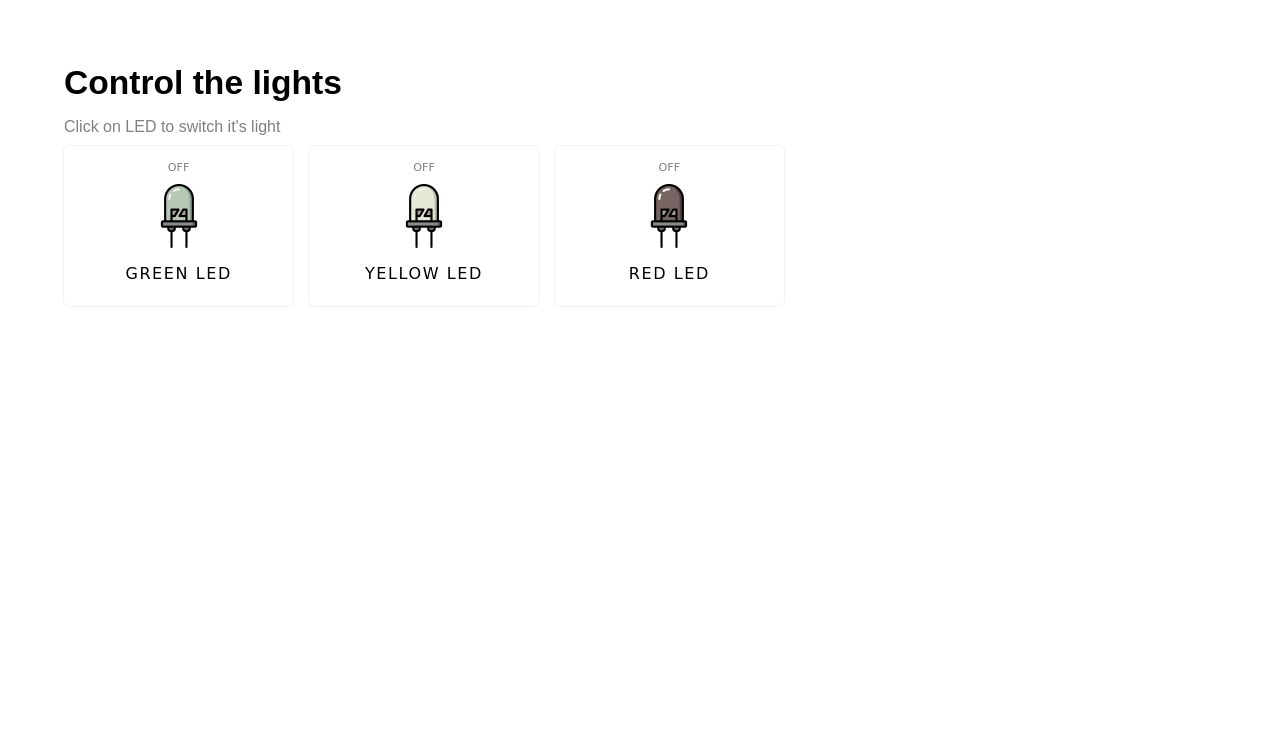
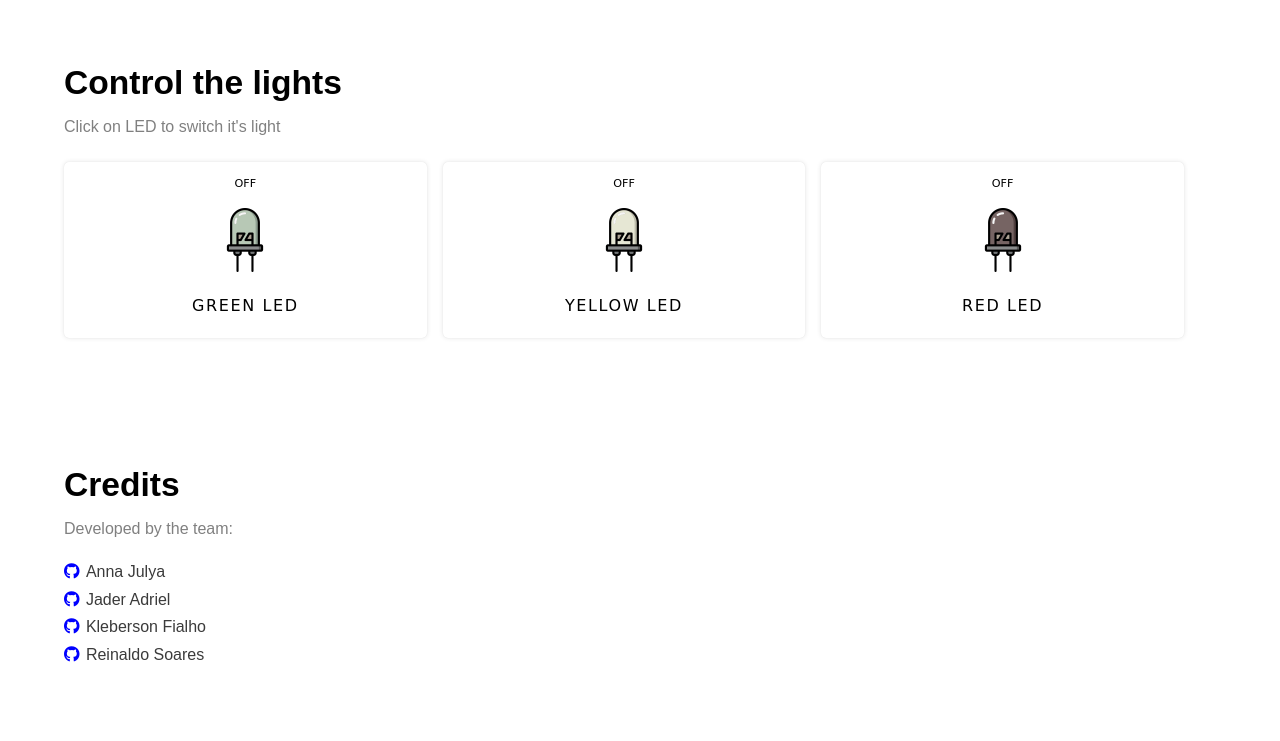
Before and after one commit to jaderAdriel/led-switch-esp8266, a website built with webpack: page docs/index.html in a window 1280 px wide. Built offline with nearby package versions, Linux system fonts and the light colour scheme; some packages are replaced by stand-ins of ours; no server answers; the database is empty; a web font is replaced by a local one.

Commit message:
additional information about the authors

```diff
--- a/docs/assets/style/scss/style.scss
+++ b/docs/assets/style/scss/style.scss
@@ -8,14 +8,26 @@
     color: inherit;
     border: 0;
     outline: none;
+    text-decoration: none;
 }
 
+$sys-c-background : #fff;
+$sys-c-primary-100 : #fff;
+$sys-c-text : rgb(0, 0, 0);
 
 
 html, body {
     width: 100%;
     height: fit-content;
     overflow: auto;
+    background-color: $sys-c-background;
+    color: $sys-c-text;
+}
+
+.main-wrapper {
+    width: 100%;
+    height: 100%;
+    min-height: 100vh;
 }
 
 #container, .main-content {
@@ -34,7 +46,7 @@ html, body {
 
     #led_list {
         width: 100%;
-        max-width: 45em;
+        max-width: 70em;
         height: auto;
         display: grid;
         grid-template-columns: repeat(auto-fit, minmax(12em, 1fr));
@@ -42,15 +54,13 @@ html, body {
 
         .field {
             position: relative;
-            height: 10em;
+            height: 11em;
             display: flex;
             justify-content: center;
             align-items: center;
             flex-direction: column;
-            box-shadow: rgba(0, 0, 0, 0.05) 0px 0px 0px 1px;
-            border-radius: 5px;
+            box-shadow: rgba(0, 0, 0, 0.1) 0px 0px 5px 0px, rgba(0, 0, 0, 0.1) 0px 0px 1px 0px;            border-radius: 5px;
             padding: 1.4em;
-
 
 
             .wrapper {
@@ -61,11 +71,18 @@ html, body {
             }
 
             input[name='led__state'] {
+                position: absolute;
+                left: 0;
+                z-index: 1;
                 width: 100%;
                 height: 100%;
+                opacity: 0;
+
+                background-color: none;
                 -webkit-appearance: none;
                 -moz-appearance: none;
                 appearance: none;
+
 
                 &:checked + .field__image {
 
@@ -106,7 +123,8 @@ html, body {
                 top: 0;
                 width: 100%;
                 height: 100%;
-                z-index: -10;
+                z-index: 0;
+                background-color: none;
                 display: flex;
                 align-items: center;
                 justify-content: center;
@@ -130,14 +148,13 @@ html, body {
                     font-size: 0.7em;
                     left: 0;
                     top: -0.6em;
-                    color: gray;
                 }
             }
         }
     }
 }
 
-.section.led-controls {
+.section.led-controls, .section {
     width: 100%;
     padding: 4em;
 
@@ -153,9 +170,22 @@ html, body {
     }
     .content {
         p {
-            padding: 0 0 0.6em 0;
+            padding: 0 0 1.6em 0;
             font-family: 'Gugi', Arial, Helvetica, sans-serif;
             color: gray;
         }
     }
 }
+
+#credits {
+    .person a {
+        padding: 0 0 0.6em 0;
+        display: flex;
+        gap: 0.4em;
+        font-family: 'Gugi', Arial, Helvetica, sans-serif;
+        color: rgb(59, 59, 59);
+    }
+    i {
+        color: blue;
+    }
+}
--- a/docs/index.html
+++ b/docs/index.html
@@ -62,6 +62,36 @@
                 </div>
             </section>
 
+            <section class="section" id="credits">
+                <header>
+                    <h1>Credits</h1>
+                </header>
+                <div class="content">
+                    <p>Developed by the team: </p>
+                    <ul>
+                        <li class="person">
+                            <a href="https://github.com/JulyaCruz" target="_blank">
+                                <i class="fa-brands fa-github"></i></i>Anna Julya</a>
+                        </li>
+                        <li class="person">
+                            <a href="https://github.com/jaderAdriel"target="_blank">
+                                <i class="fa-brands fa-github"></i></i>Jader Adriel
+                            </a>
+                        </li>
+                        <li class="person">
+                            <a href="https://github.com/klebersonfialhobaleeiro"target="_blank">
+                                <i class="fa-brands fa-github"></i>Kleberson Fialho
+                            </a>
+                        </li>
+                        <li class="person">
+                            <a href="https://github.com/reinaldo-a"target="_blank">
+                                <i class="fa-brands fa-github"></i>Reinaldo Soares
+                            </a>
+                        </li>
+                    </ul>
+
+                </div>
+            </section>
         </main>
 
     </div>
```
Also changed, not shown: docs/assets/style/css/style.css, 1 other file.
